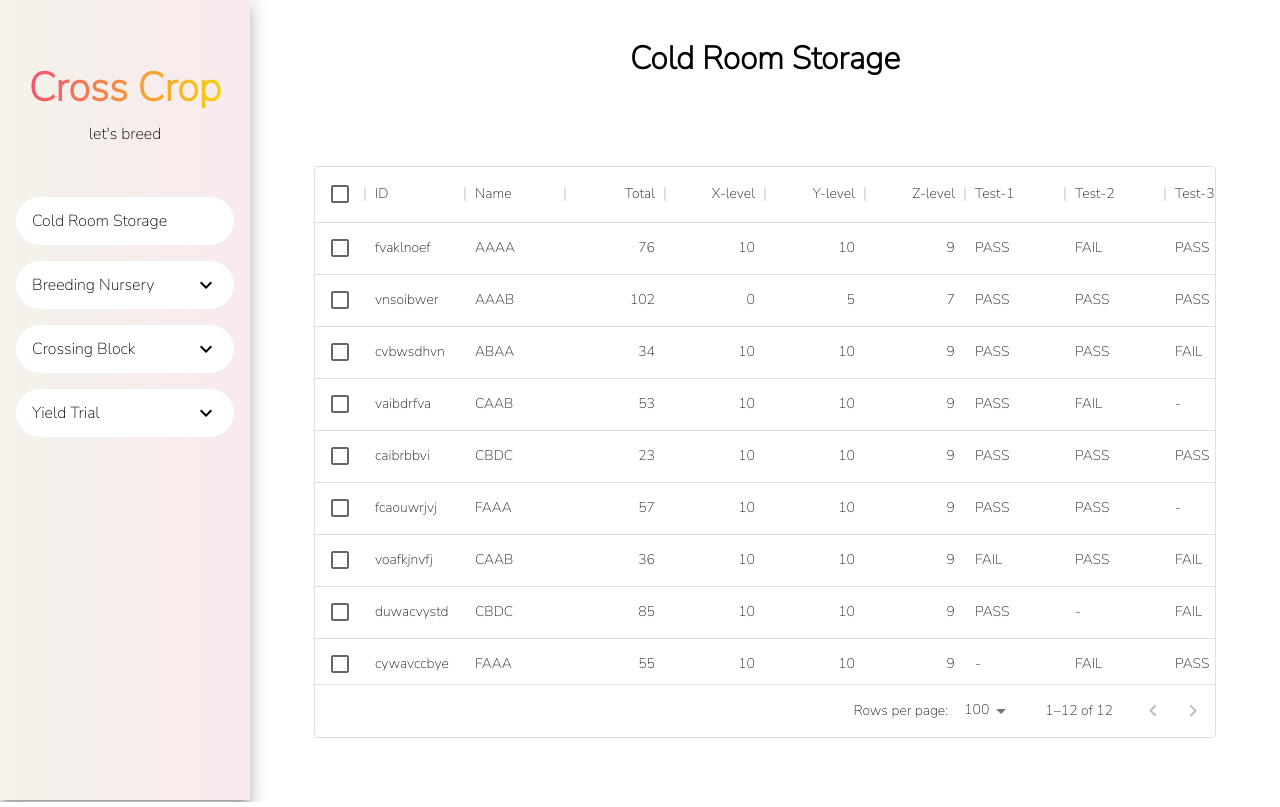
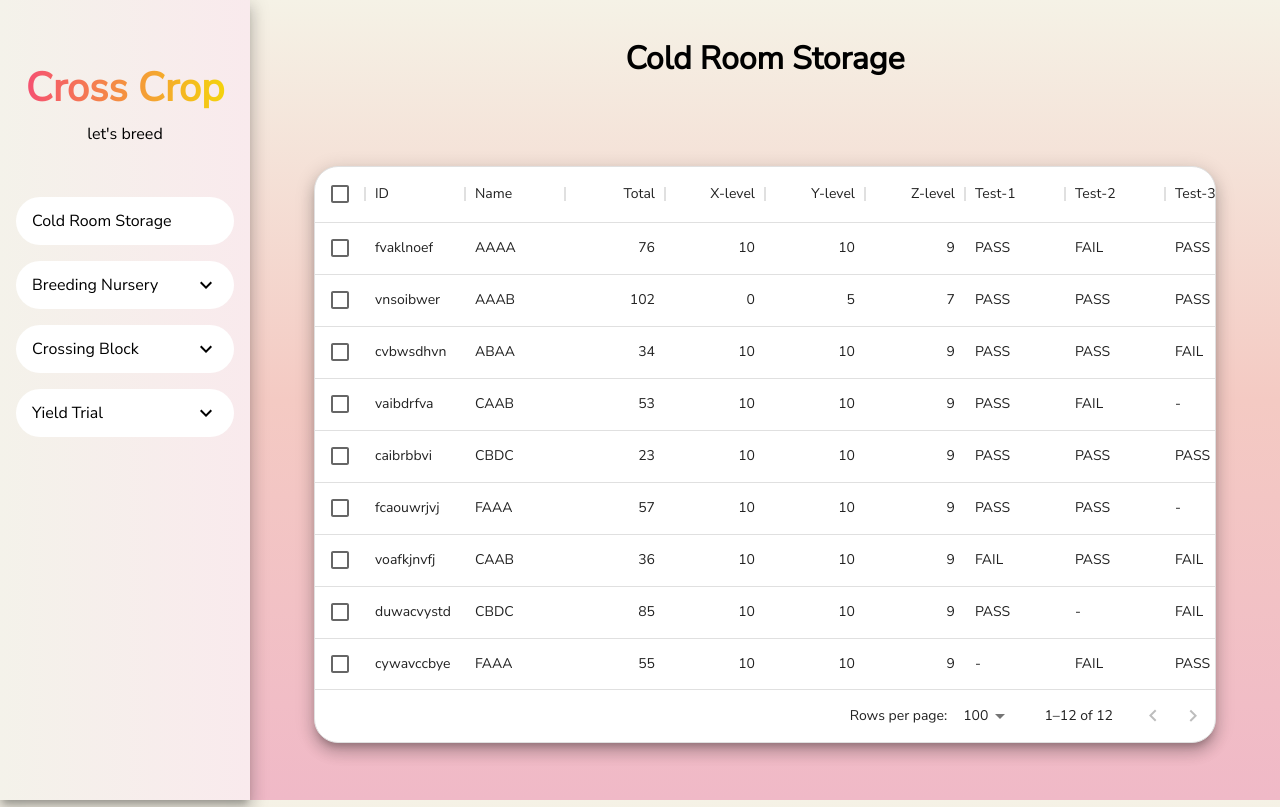
Before and after one commit to mmookptr/crosscrop-frontend, a React (Create React App) app: page /cold-room-storage in a window 1280 px wide. Built offline with nearby package versions, Linux system fonts and the light colour scheme.

Commit message:
add Datasheet component

```diff
--- a/src/components/DatasheetLayout.js
+++ b/src/components/DatasheetLayout.js
@@ -1,4 +1,6 @@
 import React from 'react';
+
+import { Box } from "@mui/system";
 import { DataGrid } from '@mui/x-data-grid';
 
 import { mockData } from '../mockData';
@@ -15,6 +17,9 @@ const columns = [
   {field: "test1", headerName: "Test-1", editable: true},
   {field: "test2", headerName: "Test-2", editable: true},
   {field: "test3", headerName: "Test-3", editable: true},
+  {field: "abc_test", headerName: "ABC-Test", editable: true},
+  {field: "kfc_test", headerName: "KFC-Test", editable: true},
+  {field: "bgk_test", headerName: "BGK-Test", editable: true},
 ]
 
 const rows = mockData
@@ -22,18 +27,19 @@ const rows = mockData
 const getSelectedRowId = (ids) => {
   console.log(ids)
 }
-
-export default function Datasheet() {
+const Datasheet = () => {
   return (
-    <div className="Datasheet">
+    <Box sx={{height: "90%", padding: "64px"}}>
       <DataGrid
         rows={rows}
         columns={columns}
-        // pageSize={10}
         checkboxSelection
         disableSelectionOnClick
         onSelectionModelChange={item => {getSelectedRowId(item)}}
+        sx={{borderRadius: "24px", bgcolor: "#ffffff", boxShadow: 10}}
       />
-    </div>
+    </Box>
   );
 }
+
+export default Datasheet
--- a/src/css/Datasheet.css
+++ b/src/css/Datasheet.css
@@ -1,6 +1,6 @@
 .Datasheet {
   display: flex;
-  height: 700px;
+  height: 100%;
   /* width: 50%; */
   align-items: center;
   padding: 64px;
--- a/src/index.css
+++ b/src/index.css
@@ -1,4 +1,4 @@
-@import url('https://fonts.googleapis.com/css2?family=Nunito+Sans:wght@200&display=swap');
+@import url('https://fonts.googleapis.com/css2?family=Nunito+Sans:wght@200;400&display=swap');
 
 * {
 	box-sizing: border-box;
@@ -9,6 +9,7 @@ body {
   font-family: 'Nunito Sans', sans-serif;
   -webkit-font-smoothing: antialiased;
   -moz-osx-font-smoothing: grayscale;
+  background: linear-gradient(180deg, rgba(245,242,230,1) 0%, rgba(244,202,195,1) 50%, rgba(240,185,199,1) 100%);
 }
 
 code {
--- a/src/mockData.js
+++ b/src/mockData.js
@@ -1,14 +1,14 @@
 export const mockData = [
-  {id: "fvaklnoef", name: "AAAA", total: 76, xlevel: 10, ylevel: 10, zlevel: 9, test1: "PASS", test2: "FAIL", test3: "PASS"},
-  {id: "vnsoibwer", name: "AAAB", total: 102, xlevel: 0, ylevel: 5, zlevel: 7, test1: "PASS", test2: "PASS", test3: "PASS"},
-  {id: "cvbwsdhvn", name: "ABAA", total: 34, xlevel: 10, ylevel: 10, zlevel: 9, test1: "PASS", test2: "PASS", test3: "FAIL"},
-  {id: "vaibdrfva", name: "CAAB", total: 53, xlevel: 10, ylevel: 10, zlevel: 9, test1: "PASS", test2: "FAIL", test3: "-"},
-  {id: "caibrbbvi", name: "CBDC", total: 23, xlevel: 10, ylevel: 10, zlevel: 9, test1: "PASS", test2: "PASS", test3: "PASS"},
-  {id: "fcaouwrjvj", name: "FAAA", total: 57, xlevel: 10, ylevel: 10, zlevel: 9, test1: "PASS", test2: "PASS", test3: "-"},
-  {id: "voafkjnvfj", name: "CAAB", total: 36, xlevel: 10, ylevel: 10, zlevel: 9, test1: "FAIL", test2: "PASS", test3: "FAIL"},
-  {id: "duwacvystd", name: "CBDC", total: 85, xlevel: 10, ylevel: 10, zlevel: 9, test1: "PASS", test2: "-", test3: "FAIL"},
-  {id: "cywavccbye", name: "FAAA", total: 55, xlevel: 10, ylevel: 10, zlevel: 9, test1: "-", test2: "FAIL", test3: "PASS"},
-  {id: "bceiadfivu", name: "CAAB", total: 19, xlevel: 10, ylevel: 10, zlevel: 9, test1: "FAIL", test2: "PASS", test3: "PASS"},
-  {id: "cbeyjhdyyu", name: "CBDC", total: 28, xlevel: 10, ylevel: 10, zlevel: 9, test1: "-", test2: "PASS", test3: "PASS"},
-  {id: "uwebcisndf", name: "FAAA", total: 43, xlevel: 10, ylevel: 10, zlevel: 9, test1: "FAIL", test2: "-", test3: "-"},
+  {id: "fvaklnoef", name: "AAAA", total: 76, xlevel: 10, ylevel: 10, zlevel: 9, test1: "PASS", test2: "FAIL", test3: "PASS", abc_test: 17, kfc_test: 29, bgk_test: 14},
+  {id: "vnsoibwer", name: "AAAB", total: 102, xlevel: 0, ylevel: 5, zlevel: 7, test1: "PASS", test2: "PASS", test3: "PASS", abc_test: 14, kfc_test: 24, bgk_test: 7},
+  {id: "cvbwsdhvn", name: "ABAA", total: 34, xlevel: 10, ylevel: 10, zlevel: 9, test1: "PASS", test2: "PASS", test3: "FAIL", abc_test: 15, kfc_test: 13, bgk_test: 16},
+  {id: "vaibdrfva", name: "CAAB", total: 53, xlevel: 10, ylevel: 10, zlevel: 9, test1: "PASS", test2: "FAIL", test3: "-", abc_test: 21, kfc_test: 28, bgk_test: 14},
+  {id: "caibrbbvi", name: "CBDC", total: 23, xlevel: 10, ylevel: 10, zlevel: 9, test1: "PASS", test2: "PASS", test3: "PASS", abc_test: 11, kfc_test: 24, bgk_test: 16},
+  {id: "fcaouwrjvj", name: "FAAA", total: 57, xlevel: 10, ylevel: 10, zlevel: 9, test1: "PASS", test2: "PASS", test3: "-", abc_test: 9, kfc_test: 19, bgk_test: 11},
+  {id: "voafkjnvfj", name: "CAAB", total: 36, xlevel: 10, ylevel: 10, zlevel: 9, test1: "FAIL", test2: "PASS", test3: "FAIL", abc_test: 12, kfc_test: 17, bgk_test: 17},
+  {id: "duwacvystd", name: "CBDC", total: 85, xlevel: 10, ylevel: 10, zlevel: 9, test1: "PASS", test2: "-", test3: "FAIL", abc_test: 10, kfc_test: 22, bgk_test: 18},
+  {id: "cywavccbye", name: "FAAA", total: 55, xlevel: 10, ylevel: 10, zlevel: 9, test1: "-", test2: "FAIL", test3: "PASS", abc_test: 25, kfc_test: 20, bgk_test: 19},
+  {id: "bceiadfivu", name: "CAAB", total: 19, xlevel: 10, ylevel: 10, zlevel: 9, test1: "FAIL", test2: "PASS", test3: "PASS", abc_test: 17, kfc_test: 19, bgk_test: 20},
+  {id: "cbeyjhdyyu", name: "CBDC", total: 28, xlevel: 10, ylevel: 10, zlevel: 9, test1: "-", test2: "PASS", test3: "PASS", abc_test: 13, kfc_test: 20, bgk_test: 11},
+  {id: "uwebcisndf", name: "FAAA", total: 43, xlevel: 10, ylevel: 10, zlevel: 9, test1: "FAIL", test2: "-", test3: "-", abc_test: 14, kfc_test: 29, bgk_test: 13},
 ]
```
